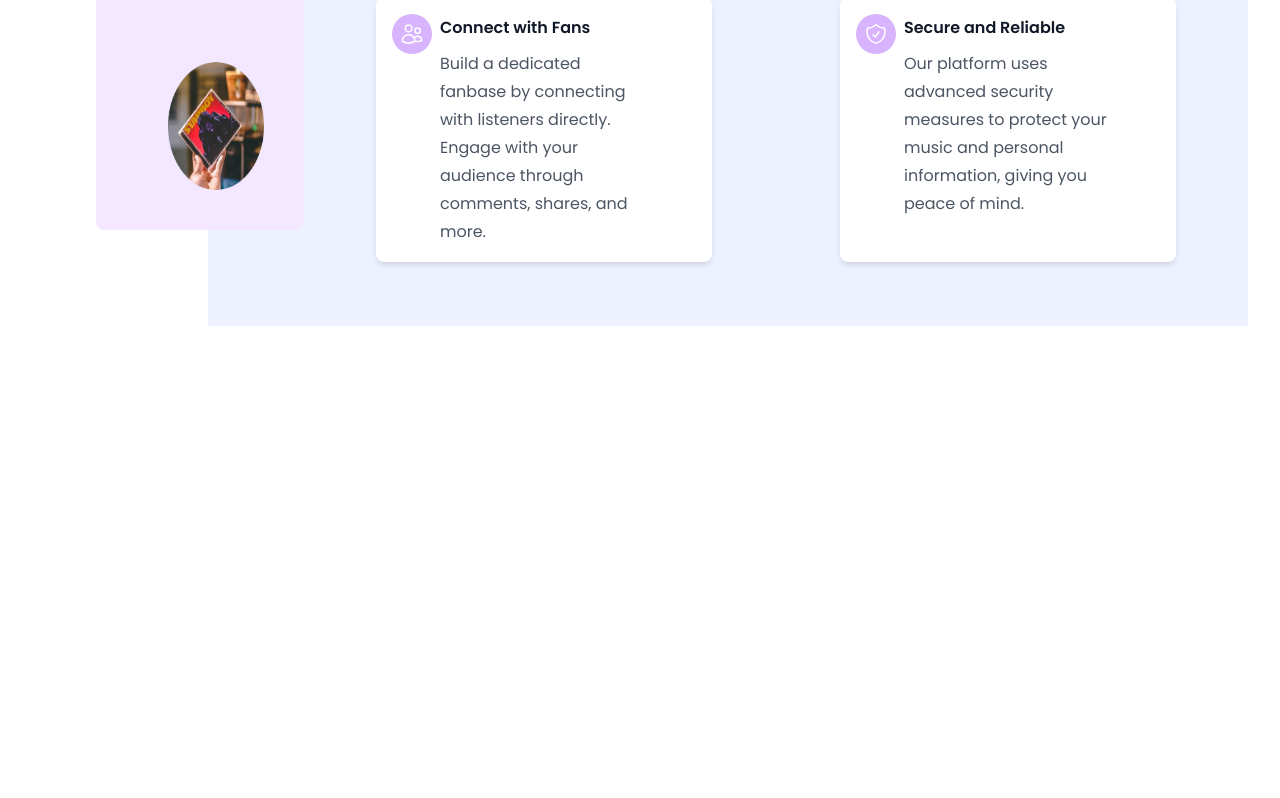
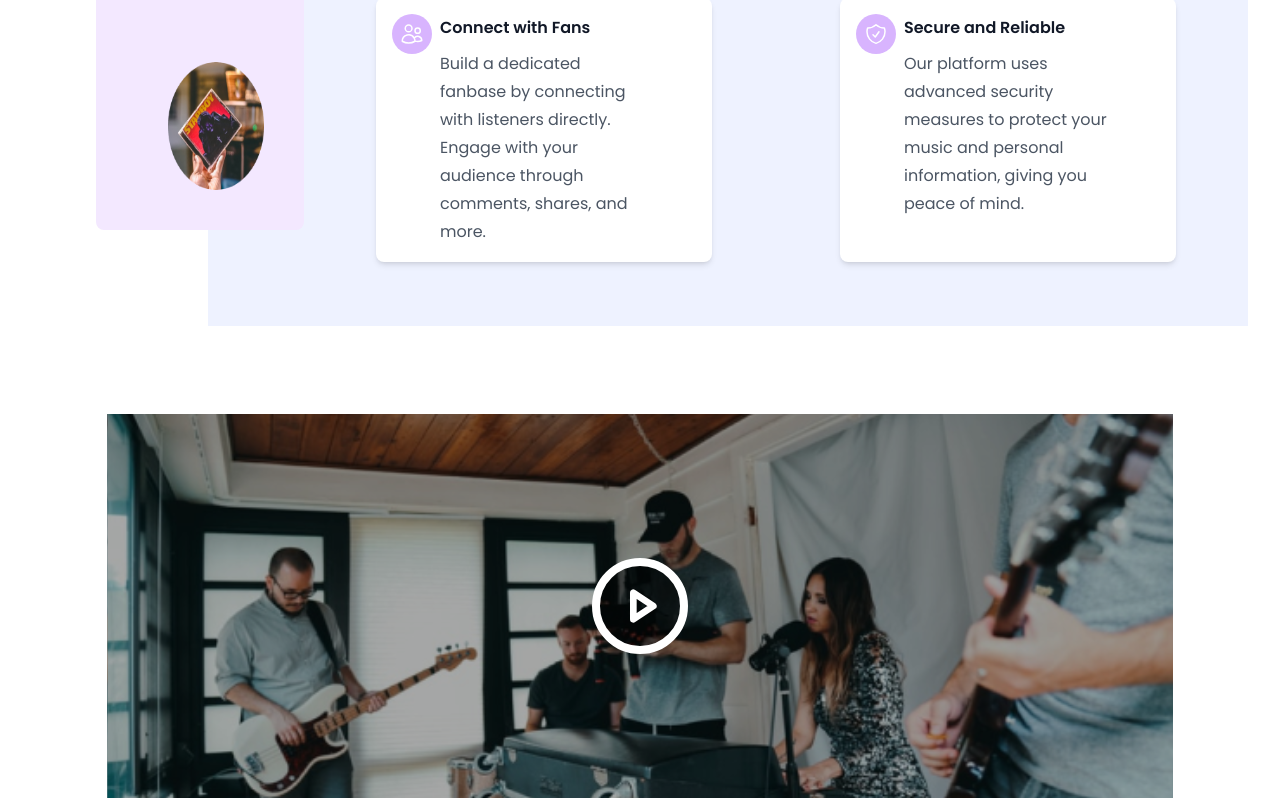
Before and after one commit to KaReeeeeeeeEM/Laguku, a React (Create React App) app in the folder client/: page / in a window 1280 px wide. Shown: the part 2886-3684 px from the top of the page. Before the commit the page ends 3260 px from the top, so only its background shows below. Built offline with nearby package versions, Linux system fonts and the light colour scheme; a web font is replaced by a local one.

Commit message:
added video section

```diff
--- a/client/src/components/Home.jsx
+++ b/client/src/components/Home.jsx
@@ -6,6 +6,10 @@ import Carousel from './Carousel'
 import About from './About'
 import Showcase from './Showcase'
 import Feed from './Feed'
+import VideoIframe from './Video'
+
+//images
+import image from '../img/image.png'
 
 const Hero = () => {
   return (
@@ -15,6 +19,11 @@ const Hero = () => {
         <About />
         <Showcase />
         <Feed />
+        <VideoIframe
+          iframeSrc={image}
+          thumbnailSrc={image}
+          iframeTitle="My Video"
+        />
     </div>
   )
 }
--- /dev/null
+++ b/client/src/components/Video.jsx
@@ -0,0 +1,37 @@
+import React, { useState } from 'react';
+
+const VideoIframe = ({ iframeSrc, thumbnailSrc, iframeTitle }) => {
+  const [isIframeVisible, setIsIframeVisible] = useState(false);
+
+  const handleThumbnailClick = () => {
+    setIsIframeVisible(true);
+  };
+
+  return (
+    <div className="relative flex items-center justify-center w-5/6 mx-auto h-48 md:h-96 pb-9/16"> {/* 16:9 Aspect Ratio */}
+      {!isIframeVisible ? (
+        <div
+          className="absolute inset-0 w-full h-full mx-auto my-10 flex justify-center items-center cursor-pointer"
+          onClick={handleThumbnailClick}
+          style={{ backgroundImage: `url(${thumbnailSrc})`, backgroundSize: 'cover', backgroundPosition: 'center' }}
+        >
+          <div className="bg-black bg-opacity-50 border-8 border-white rounded-full">
+            <svg xmlns="http://www.w3.org/2000/svg" className="h-10 md:h-20 w-10 md:w-20 text-white" fill="none" viewBox="0 0 24 24" stroke="currentColor">
+              {/* <path strokeLinecap="round" strokeLinejoin="round" strokeWidth={6} d="M15 12a3 3 0 11-6 0 3 3 0 016 0z" /> */}
+              <path strokeLinecap="round" strokeLinejoin="round" strokeWidth={2} d="M10 8v8l6-4z" />
+            </svg>
+          </div>
+        </div>
+      ) : (
+        <iframe
+          src={iframeSrc}
+          title={iframeTitle}
+          className="absolute inset-0 w-full h-full"
+          allowFullScreen
+        ></iframe>
+      )}
+    </div>
+  );
+};
+
+export default VideoIframe;
```
